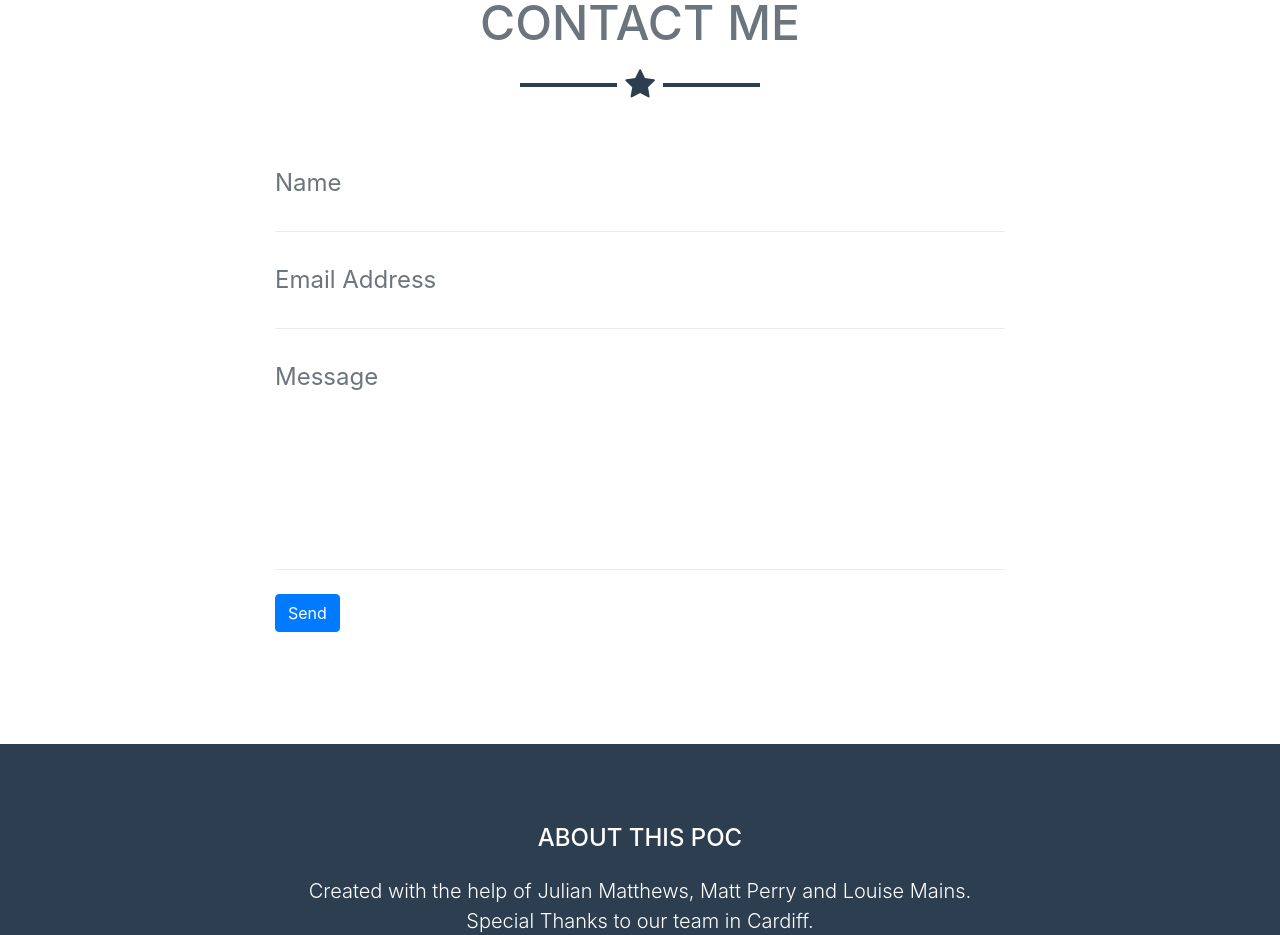
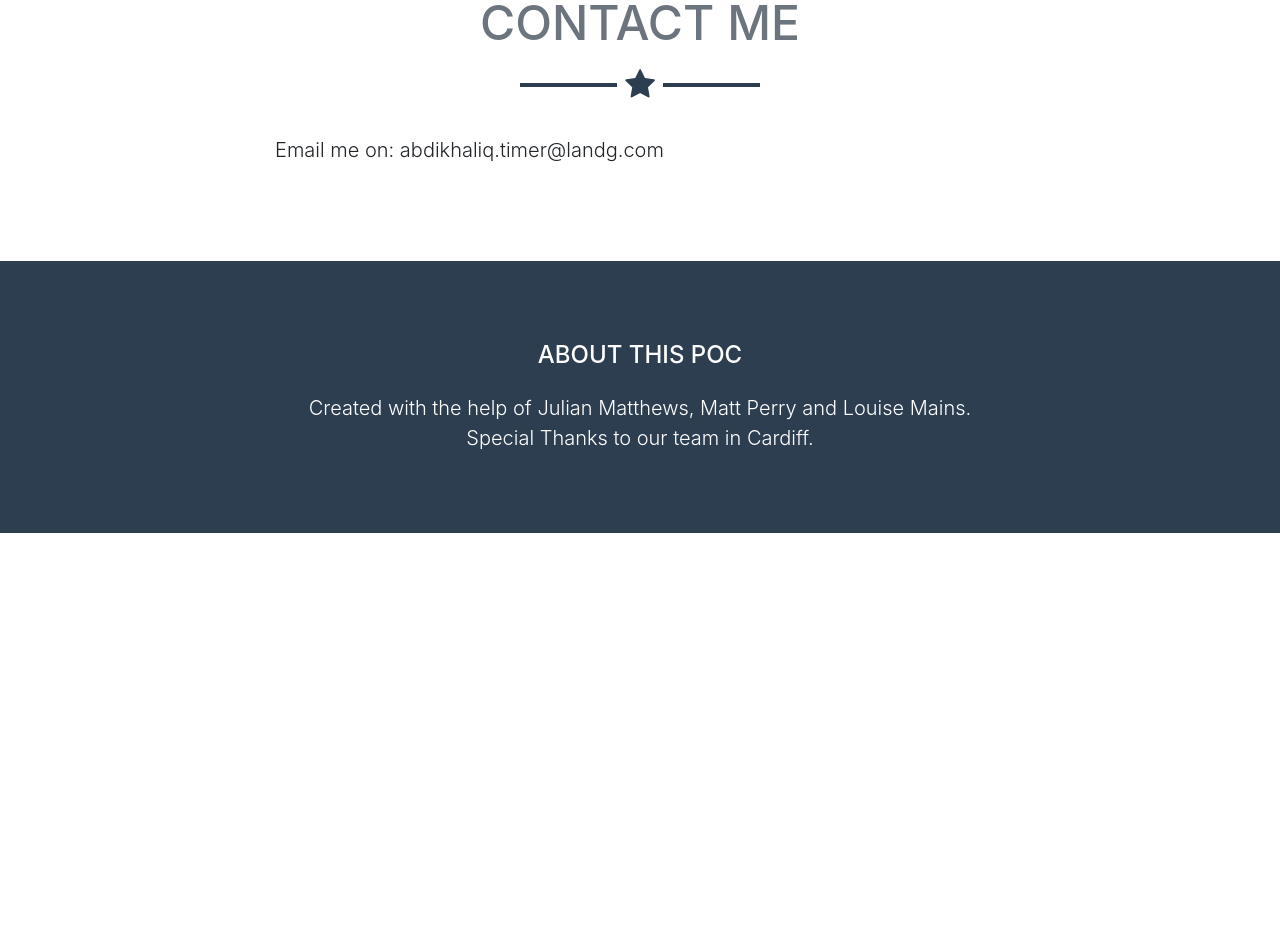
Before and after one commit to nigelHRBOT/WebsiteForBot, a website with bundled scripts: page index.html in a window 1280 px wide. Shown: the part 2135-3070 px from the top of the page. After the commit the page ends 2668 px from the top, so only its background shows below. Built offline with nearby package versions, Linux system fonts and the light colour scheme.

Commit message:
changed email

```diff
--- a/index.html
+++ b/index.html
@@ -102,36 +102,7 @@
         <hr class="star-dark mb-5">
         <div class="row">
           <div class="col-lg-8 mx-auto">
-            <!-- To configure the contact form email address, go to mail/contact_me.php and update the email address in the PHP file on line 19. -->
-            <!-- The form should work on most web servers, but if the form is not working you may need to configure your web server differently. -->
-            <form name="sentMessage" id="contactForm" novalidate="novalidate">
-              <div class="control-group">
-                <div class="form-group floating-label-form-group controls mb-0 pb-2">
-                  <label>Name</label>
-                  <input class="form-control" id="name" type="text" placeholder="Name" required="required" data-validation-required-message="Please enter your name.">
-                  <p class="help-block text-danger"></p>
-                </div>
-              </div>
-              <div class="control-group">
-                <div class="form-group floating-label-form-group controls mb-0 pb-2">
-                  <label>Email Address</label>
-                  <input class="form-control" id="email" type="email" placeholder="Email Address" required="required" data-validation-required-message="Please enter your email address.">
-                  <p class="help-block text-danger"></p>
-                </div>
-              </div>
-              <div class="control-group">
-                <div class="form-group floating-label-form-group controls mb-0 pb-2">
-                  <label>Message</label>
-                  <textarea class="form-control" id="message" rows="5" placeholder="Message" required="required" data-validation-required-message="Please enter a message."></textarea>
-                  <p class="help-block text-danger"></p>
-                </div>
-              </div>
-              <br>
-              <div id="success"></div>
-              <div class="form-group">
-                <button type="submit" class="btn btn-primary btn-xl" id="sendMessageButton">Send</button>
-              </div>
-            </form>
+            <p class="lead mb-0">Email me on: abdikhaliq.timer@landg.com</p>
           </div>
         </div>
       </div>
```
